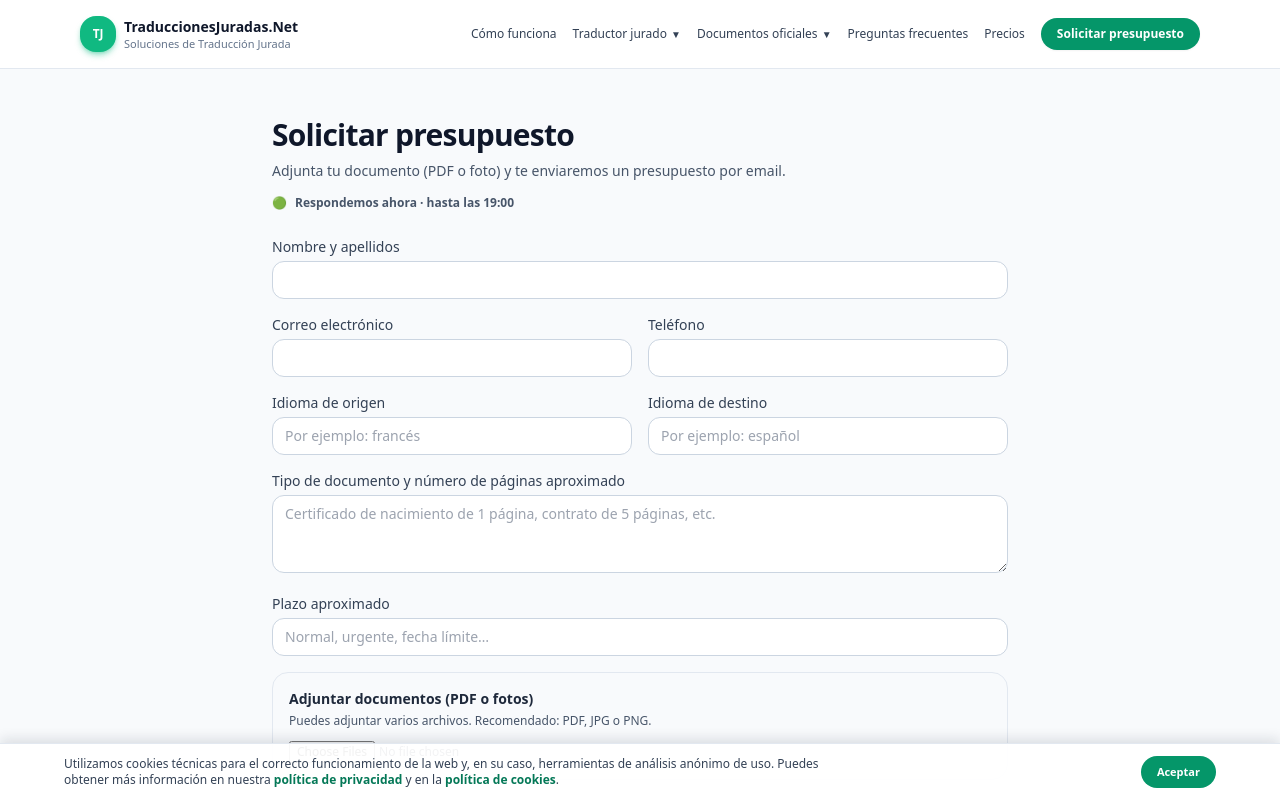
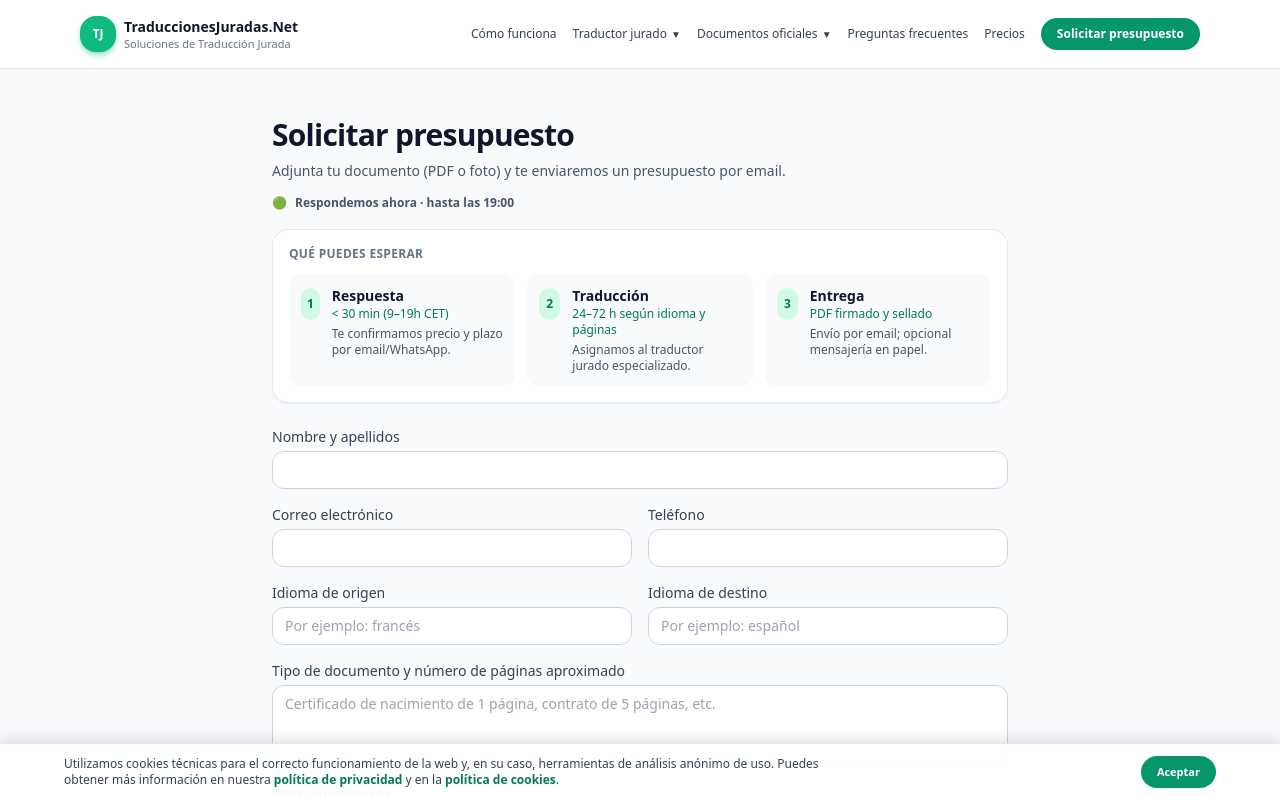
Before and after one commit to juanlatregua/traduccionesjuradas-next, a Next.js app: page /presupuesto in a window 1280 px wide. Shown: the top 796 px of the page. Built offline with nearby package versions, Linux system fonts and the light colour scheme.

Commit message:
Añade timeline de tiempos en presupuesto

```diff
--- a/app/presupuesto/page.tsx
+++ b/app/presupuesto/page.tsx
@@ -165,6 +165,43 @@ export default function PresupuestoPage() {
       </p>
       <div className="mt-2">
         <AvailabilityBadge variant="inline" />
+      </div>
+
+      {/* Timeline de tiempos */}
+      <div className="mt-4 rounded-2xl border border-slate-200 bg-white p-4 shadow-sm">
+        <p className="text-xs font-semibold uppercase tracking-wide text-slate-500">
+          Qué puedes esperar
+        </p>
+        <div className="mt-3 grid gap-3 sm:grid-cols-3">
+          {[
+            {
+              title: "Respuesta",
+              subtitle: "< 30 min (9–19h CET)",
+              desc: "Te confirmamos precio y plazo por email/WhatsApp.",
+            },
+            {
+              title: "Traducción",
+              subtitle: "24–72 h según idioma y páginas",
+              desc: "Asignamos al traductor jurado especializado.",
+            },
+            {
+              title: "Entrega",
+              subtitle: "PDF firmado y sellado",
+              desc: "Envío por email; opcional mensajería en papel.",
+            },
+          ].map((item, idx) => (
+            <div key={item.title + idx} className="flex items-start gap-3 rounded-xl bg-slate-50 px-3 py-3">
+              <div className="mt-0.5 flex h-8 w-8 items-center justify-center rounded-full bg-emerald-100 text-xs font-bold text-emerald-700">
+                {idx + 1}
+              </div>
+              <div className="text-sm text-slate-700">
+                <p className="font-semibold text-slate-900">{item.title}</p>
+                <p className="text-xs text-emerald-700">{item.subtitle}</p>
+                <p className="mt-1 text-xs text-slate-600">{item.desc}</p>
+              </div>
+            </div>
+          ))}
+        </div>
       </div>
 
       <form
```
